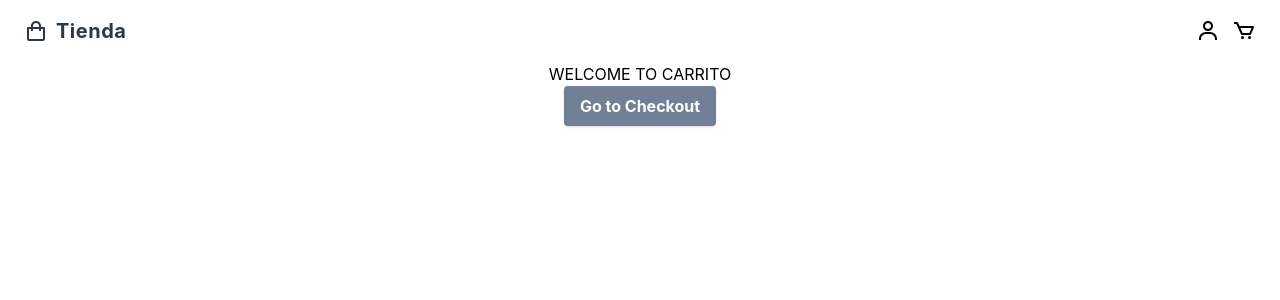
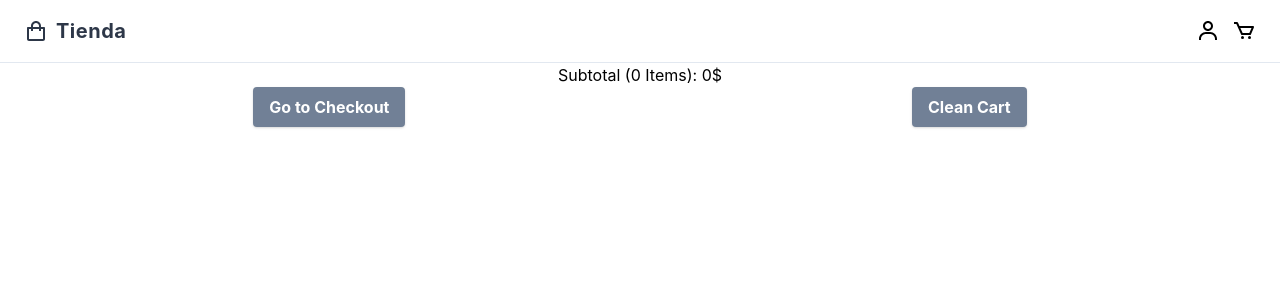
Before and after one commit to EduLeon12/react-shopish, a React (Create React App) app: page /cart in a window 1280 px wide. Shown: the top 300 px of the page. Built offline with nearby package versions, Linux system fonts and the light colour scheme.

Commit message:
Added CartContext and Cart UI

```diff
--- a/src/App.js
+++ b/src/App.js
@@ -6,9 +6,11 @@ import Cart from "./components/Cart";
 import { BrowserRouter, Switch, Route } from "react-router-dom";
 import ItemList from "./components/ItemList";
 import ItemDetailContainer from "./components/ItemDetailContainer";
+import { CartProvider } from "./CartContext";
 
 function App() {
   return (
+    <CartProvider>
       <BrowserRouter>
         <NavBar />
         <div className="App">
@@ -28,6 +30,7 @@ function App() {
           </Switch>
         </div>
       </BrowserRouter>
+    </CartProvider>
   );
 }
 export default App;
--- /dev/null
+++ b/src/CartContext.js
@@ -0,0 +1,38 @@
+import React, { useContext } from "react";
+
+export const CartContext = React.createContext();
+
+export const useCartContext = () => useContext(CartContext);
+
+export function CartProvider({ children }) {
+  const [cart, setCart] = React.useState([]);
+
+  function addItem(newItem) {
+    const currentItemIndex = cart.findIndex(
+      (cartItem) => newItem.item.id === cartItem.item.id
+    );
+    // If item exist , we add new value
+    if (currentItemIndex !== -1) {
+      const c = [...cart];
+      c[currentItemIndex].quantity = newItem.quantity;
+      setCart(c);
+    } else {
+      // New item in town
+      const c = [...cart, newItem];
+      setCart(c);
+    }
+  }
+
+  function cleanCart() {
+    setCart([]);
+  }
+  const quantity = cart.reduce((previousValue, cartItem) => {
+    return previousValue + cartItem.quantity;
+  }, 0);
+
+  return (
+    <CartContext.Provider value={{ cart, addItem, quantity, cleanCart }}>
+      {children}
+    </CartContext.Provider>
+  );
+}
--- a/src/components/About.js
+++ b/src/components/About.js
@@ -2,7 +2,7 @@ import React from "react";
 
 export default function About() {
   return (
-    <section className="p-5 m-auto">
+    <section className="p-5 m-auto bg-gray-300">
       <h3 className="text-left text-black"> About</h3>
       <p className="text-justify text-sm text-black">
         Lorem ipsum dolor sit amet, consectetur random link adipiscing elit, sed
--- a/src/components/Cart.js
+++ b/src/components/Cart.js
@@ -1,12 +1,38 @@
 import React from "react";
+import { useCartContext } from "../CartContext";
 
 export default function Cart() {
+  const { cart, cleanCart, quantity } = useCartContext();
+
+  const subTotal = cart.reduce((total, cartItem) => {
+    return cartItem.quantity * cartItem.item.price + total;
+  }, 0);
+
   return (
-    <div>
-      <h1>WELCOME TO CARRITO</h1>
-      <button className="shadow bg-gray-600 text-base w-auto ml-auto mr-auto items-center text-center hover:bg-gray-800 focus:shadow-outline focus:outline-none text-white font-bold py-2 px-4 rounded">
-        Go to Checkout{" "}
-      </button>
+    <div className="container">
+      <ul className="divide-y">
+        {cart.map((i) => (
+          <li className="flex flex-row w-full m-auto" key={i.item.id}>
+            <div className="m-2 w-1/3">{i.item.name}</div>
+            <div className="m-2 w-1/3">{i.quantity}</div>
+            <div className="m-2 w-1/3">{i.item.price * i.quantity}$</div>
+          </li>
+        ))}
+      </ul>
+      <div className="ml-auto border-t">
+        Subtotal ({quantity} Items): {subTotal}$
+      </div>
+      <div className=" flex flex-wrap  justify-center">
+        <button className="  shadow bg-gray-600 text-base w-auto ml-auto mr-auto items-center text-center hover:bg-gray-800 focus:shadow-outline focus:outline-none text-white font-bold py-2 px-4 rounded ">
+          Go to Checkout
+        </button>
+        <button
+          className="  shadow bg-gray-600 text-base w-auto ml-auto mr-auto items-center text-center hover:bg-gray-800 focus:shadow-outline focus:outline-none text-white font-bold py-2 px-4 rounded "
+          onClick={() => cleanCart()}
+        >
+          Clean Cart
+        </button>
+      </div>
     </div>
   );
 }
--- a/src/components/CartIcon.js
+++ b/src/components/CartIcon.js
@@ -1,9 +1,11 @@
 import React from "react";
 import { Link } from "react-router-dom";
+import { useCartContext } from "../CartContext";
 
-function CartIcon() {
+export default function CartIcon() {
+  const { quantity } = useCartContext();
   return (
-    <Link to={"/Cart"}>
+    <Link className="flex items-center justify-center" to="/cart">
       <svg
         className="fill-current hover:text-black"
         xmlns="http://www.w3.org/2000/svg"
@@ -15,7 +17,9 @@ function CartIcon() {
         <circle cx="10.5" cy="18.5" r="1.5"></circle>
         <circle cx="17.5" cy="18.5" r="1.5"></circle>
       </svg>
+      {quantity > 0 && (
+        <span className="text-sm text-black ml-2 ">{quantity}</span>
+      )}
     </Link>
   );
 }
-export default CartIcon;
--- a/src/components/Home.js
+++ b/src/components/Home.js
@@ -7,7 +7,7 @@ function Home({ greeting }) {
   return (
     <main className="App-header bg-white mx-auto">
       <Intro />
-      <h2 className="text-black items ">Shop</h2>
+      <h2 className="text-black items-left ">Shop</h2>
       <ItemList />
       <About />
     </main>
--- a/src/components/Item.js
+++ b/src/components/Item.js
@@ -8,7 +8,7 @@ export default function Item({ item }) {
       <img className="h-24 w-auto" src={src} alt=""></img>
       <div className="flex justify-between items-center py-2  ">
         <h1 className="mx-1 text-black">{name}</h1>
-        <span className="mx-1 text-black">{price}</span>
+        <span className="mx-1 text-black">{price}$</span>
       </div>
       <Link to={`/items/${id}`}>
         <button className="shadow bg-gray-600 text-base w-auto ml-auto mr-auto items-center text-center hover:bg-gray-800 focus:shadow-outline focus:outline-none text-white font-bold py-2 px-4 rounded">
--- a/src/components/ItemCount.js
+++ b/src/components/ItemCount.js
@@ -18,27 +18,29 @@ function ItemCount({ initial, min, max, onAdd }) {
   return (
     <div className="mx-auto items-center">
       <div>
+        {count !== min && (
           <button
             className="m-1 cursor-pointer hover:bg-gray-200 "
             onClick={decrement}
           >
             -
-        </button>{" "}
-        <span>{count}</span>{" "}
+          </button>
+        )}
+        <span>{count}</span>
+        {count !== max && (
           <button
             className="m-1 cursor-pointer hover:bg-gray-200 "
             onClick={increment}
           >
             +
           </button>
+        )}
       </div>
       <button
         className=" shadow bg-gray-600 text-base w-auto ml-auto mr-auto items-center text-center hover:bg-gray-800 focus:shadow-outline focus:outline-none text-white font-bold py-2 px-4 rounded "
         onClick={() => onAdd(count)}
       >
-        Add
-        <span className="mx-2">{count}</span>
-        to Cart
+        Add to Cart
       </button>
     </div>
   );
--- a/src/components/ItemDetail.js
+++ b/src/components/ItemDetail.js
@@ -1,25 +1,28 @@
 import React from "react";
 import ItemCount from "./ItemCount";
+import { useCartContext } from "../CartContext";
 
 export default function ItemDetail({ item }) {
   const { name, description, src, price, stock, about } = item;
+  const { cart, addItem } = useCartContext();
+  const cartEntry = cart.find((cartItem) => item.id === cartItem.item.id);
 
   return (
-    <div className=" bg-gray-100 p-6 my-auto mx-1 w-1/2 h-2/3 items-center content-center">
+    <div className="container bg-gray-100 p-6 my-auto mx-auto w-1/2 h-2/3 ">
       <img src={src} alt="" className="w-full h-auto items-center" />
       <div className="flex flex-wrap justify-between items-center py-2">
         <h1 className="mx-1">{name}</h1>
         <p className="mx-1">{description}</p>
-        <span className="mx-1">{price}</span>
+        <span className="mx-1">{price}$</span>
       </div>
       <div className="text-sm text-black">
         <p className="text-justify"> {about}</p>
       </div>
       <ItemCount
-        initial={0}
+        initial={cartEntry ? cartEntry.quantity : 0}
         min={0}
         max={stock}
-        onAdd={(count) => console.log("Got", count, name, "in cart")}
+        onAdd={(count) => addItem({ item, quantity: count })}
       />
     </div>
   );
```
Also changed, not shown: src/db.js (+8 -8 lines). Lines whose indentation alone changed are shown as unchanged.
